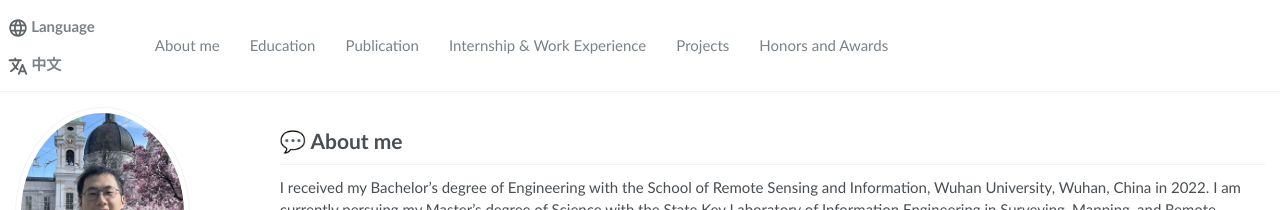
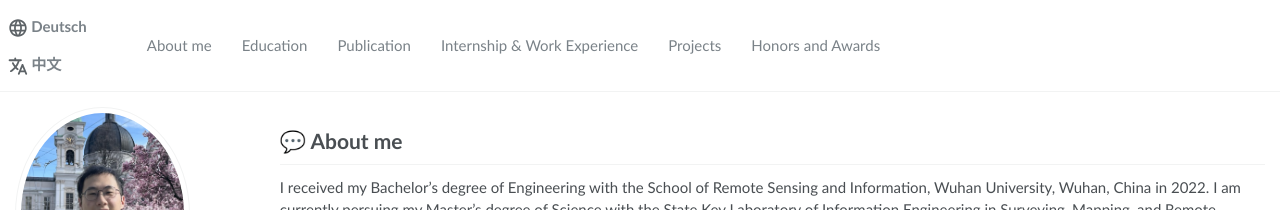
Before and after one commit to GreatBruceYoung/greatbruceyoung.github.io, a Jekyll site: the page built from _pages/about.md, in a window 1280 px wide. Shown: the top 210 px of the page. Built offline with Jekyll 4.4.1, drawn with Linux system fonts in a browser that asks for light colours; some web fonts are replaced.

Commit message:
Update masthead.html

```diff
--- a/_includes/masthead.html
+++ b/_includes/masthead.html
@@ -18,27 +18,6 @@
   </div>
 </div>  -->
 
-<!-- <div class="masthead">
-  <div class="masthead__inner-wrap">
-    <div class="masthead__menu">
-      <nav id="site-nav" class="greedy-nav">
-        <button><div class="navicon"></div></button>
-        <ul class="visible-links">
-          <li class="masthead__menu-item masthead__menu-item--lg masthead__menu-home-item">
-            <a target="_self">
-              <img class="svg" src="/images/cn.svg" width="20pt"> Language</a>
-            <a target="_self">
-              <img class="svg" src="/images/cn.svg" width="20pt"> 中文</a>
-          </li>
-          {% for link in site.data.navigation.main %}
-            <li class="masthead__menu-item"><a href="{{ domain }}{{ link.url }}">{{ link.title }}</a></li>
-          {% endfor %}
-        </ul>
-        <ul class="hidden-links hidden"></ul>
-      </nav>
-    </div>
-  </div>
-</div>  -->
 
 <div class="masthead">
   <div class="masthead__inner-wrap">
@@ -48,7 +27,7 @@
               <ul class="visible-links">
                   <li class="masthead__menu-item masthead__menu-item--lg masthead__menu-home-item">
                       <a href="https://greatbruceyoung.github.io/en" target="_self">
-                          <img class="svg" src="/images/en.svg" width="20pt"> Language
+                          <img class="svg" src="/images/en.svg" width="20pt"> Deutsch
                       </a>
                       <a href="https://greatbruceyoung.github.io/zh-cn" target="_self">
                           <img class="svg" src="/images/cn.svg" width="20pt"> 中文
```
